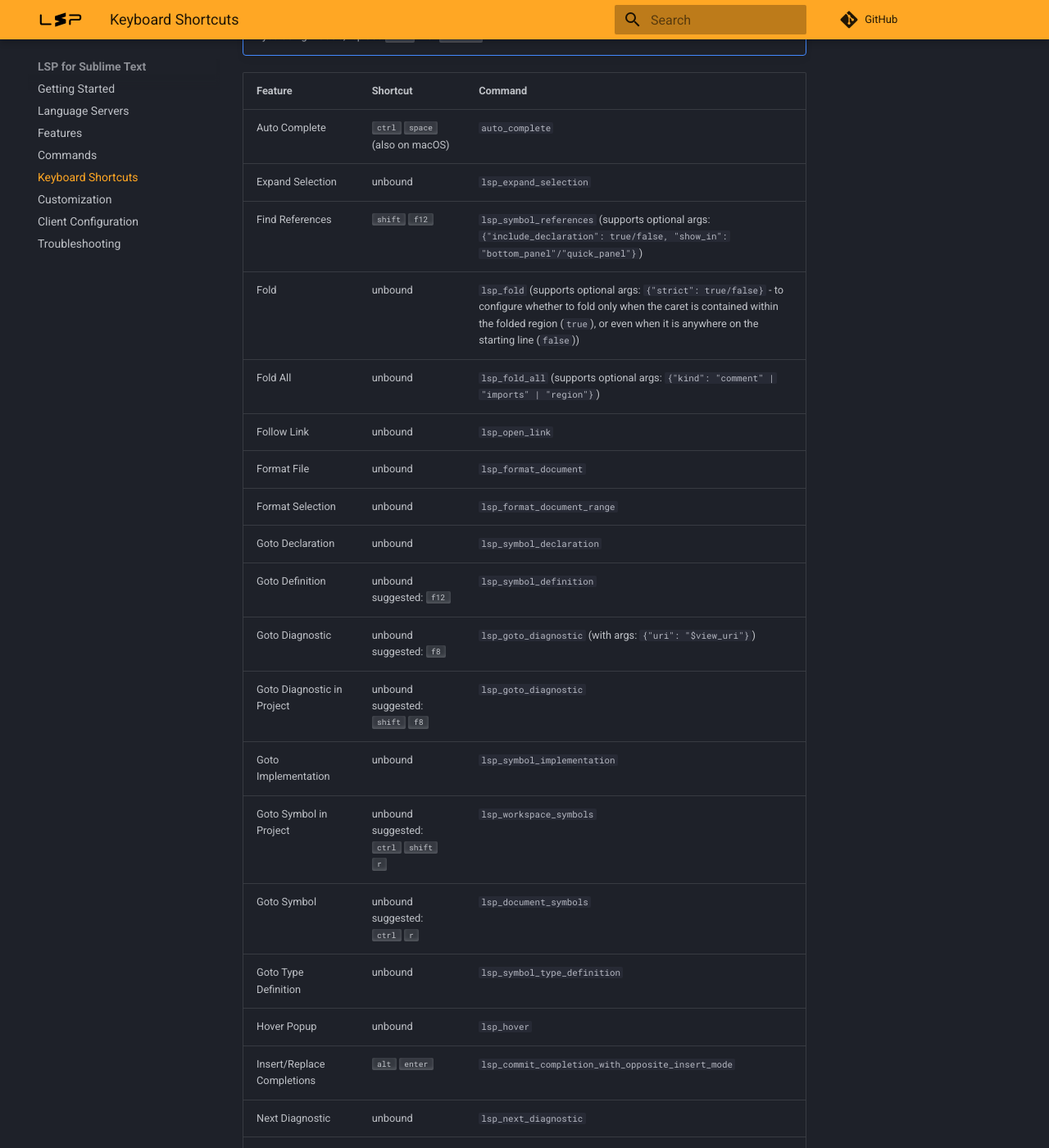
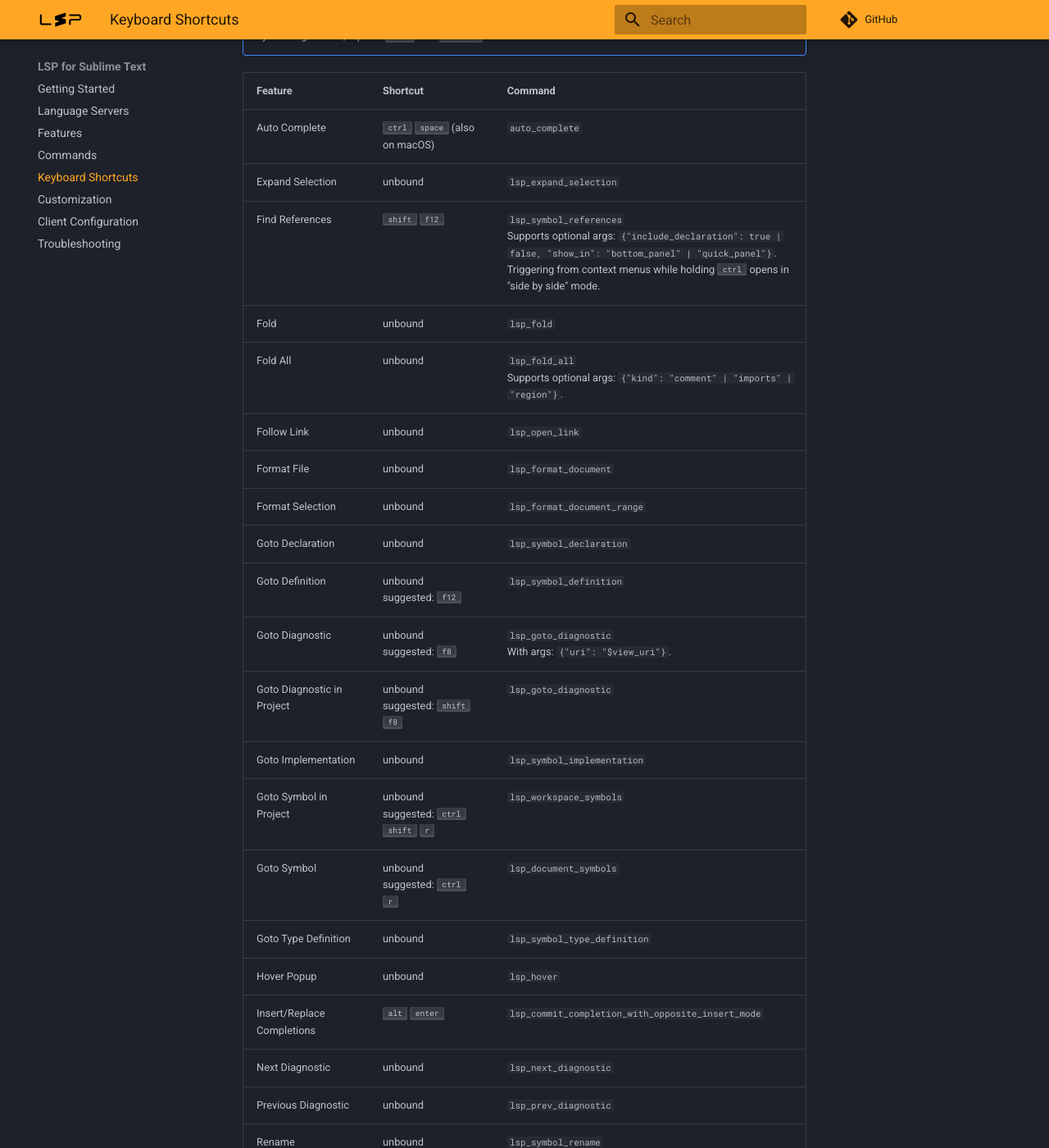
Before and after one commit to sublimelsp/LSP, an MkDocs documentation site: the page built from docs/src/keyboard_shortcuts.md, in a window 1280 px wide and 1400 px high, scrolled down 334 px. Shown: the whole window at 82% size. Built offline with MkDocs 1.6.1 and Material for MkDocs 9.7.7, drawn with Linux system fonts in a browser that asks for light colours; comment, search, counter and statistics services are not loaded; some of the changed text lies outside the part shown.

Commit message:
handle primary key in context menus

```diff
--- a/docs/src/keyboard_shortcuts.md
+++ b/docs/src/keyboard_shortcuts.md
@@ -9,15 +9,15 @@ Refer to the [Customization section](customization.md#keyboard-shortcuts-key-bin
 | ------- | -------- | ------- |
 | Auto Complete | <kbd>ctrl</kbd> <kbd>space</kbd> (also on macOS) | `auto_complete`
 | Expand Selection | unbound | `lsp_expand_selection`
-| Find References | <kbd>shift</kbd> <kbd>f12</kbd> | `lsp_symbol_references` (supports optional args: `{"include_declaration": true/false, "show_in": "bottom_panel"/"quick_panel"}`)
-| Fold | unbound | `lsp_fold` (supports optional args: `{"strict": true/false}` - to configure whether to fold only when the caret is contained within the folded region (`true`), or even when it is anywhere on the starting line (`false`))
-| Fold All | unbound | `lsp_fold_all` (supports optional args: `{"kind": "comment" | "imports" | "region"}`)
+| Find References | <kbd>shift</kbd> <kbd>f12</kbd> | `lsp_symbol_references`<br>Supports optional args: `{"include_declaration": true | false, "show_in": "bottom_panel" | "quick_panel"}`.<br>Triggering from context menus while holding <kbd>ctrl</kbd> opens in "side by side" mode.
+| Fold | unbound | `lsp_fold` | Supports optional args: `{"strict": true/false}` - to configure whether to fold only when the caret is contained within the folded region (`true`), or even when it is anywhere on the starting line (`false`).
+| Fold All | unbound | `lsp_fold_all`<br>Supports optional args: `{"kind": "comment" | "imports" | "region"}`.
 | Follow Link | unbound | `lsp_open_link`
 | Format File | unbound | `lsp_format_document`
 | Format Selection | unbound | `lsp_format_document_range`
 | Goto Declaration | unbound | `lsp_symbol_declaration`
 | Goto Definition | unbound<br>suggested: <kbd>f12</kbd> | `lsp_symbol_definition`
-| Goto Diagnostic | unbound<br>suggested: <kbd>f8</kbd> | `lsp_goto_diagnostic` (with args: `{"uri": "$view_uri"}`)
+| Goto Diagnostic | unbound<br>suggested: <kbd>f8</kbd> | `lsp_goto_diagnostic`<br>With args: `{"uri": "$view_uri"}`.
 | Goto Diagnostic in Project | unbound<br>suggested: <kbd>shift</kbd> <kbd>f8</kbd> | `lsp_goto_diagnostic`
 | Goto Implementation | unbound | `lsp_symbol_implementation`
 | Goto Symbol in Project | unbound<br>suggested: <kbd>ctrl</kbd> <kbd>shift</kbd> <kbd>r</kbd> | `lsp_workspace_symbols`
@@ -31,12 +31,12 @@ Refer to the [Customization section](customization.md#keyboard-shortcuts-key-bin
 | Restart Server | unbound | `lsp_restart_server`
 | Run Code Action | unbound | `lsp_code_actions`
 | Run Code Lens | unbound | `lsp_code_lens`
-| Run Refactor Action | unbound | `lsp_code_actions` (with args: `{"only_kinds": ["refactor"]}`)
-| Run Source Action | unbound | `lsp_code_actions` (with args: `{"only_kinds": ["source"]}`)
-| Save All | unbound | `lsp_save_all` (supports optional args `{"only_files": true}` - to ignore buffers which have no associated file on disk)
+| Run Refactor Action | unbound | `lsp_code_actions`<br>With args: `{"only_kinds": ["refactor"]}`.
+| Run Source Action | unbound | `lsp_code_actions`<br>With args: `{"only_kinds": ["source"]}`.
+| Save All | unbound | `lsp_save_all`<br>Supports optional args `{"only_files": true}` - to ignore buffers which have no associated file on disk.
 | Show Call Hierarchy | unbound | `lsp_call_hierarchy`
 | Show Type Hierarchy | unbound | `lsp_type_hierarchy`
 | Signature Help | <kbd>ctrl</kbd> <kbd>alt</kbd> <kbd>space</kbd> | `lsp_signature_help_show`
 | Toggle Diagnostics Panel | <kbd>ctrl</kbd> <kbd>alt</kbd> <kbd>m</kbd> | `lsp_show_diagnostics_panel`
-| Toggle Inlay Hints | unbound | `lsp_toggle_inlay_hints` (supports optional args: `{"enable": true/false}`)
+| Toggle Inlay Hints | unbound | `lsp_toggle_inlay_hints`<br>Supports optional args: `{"enable": true/false}`.
 | Toggle Log Panel | unbound | `lsp_toggle_server_panel`
```
Also changed, not shown: 3 other files.
